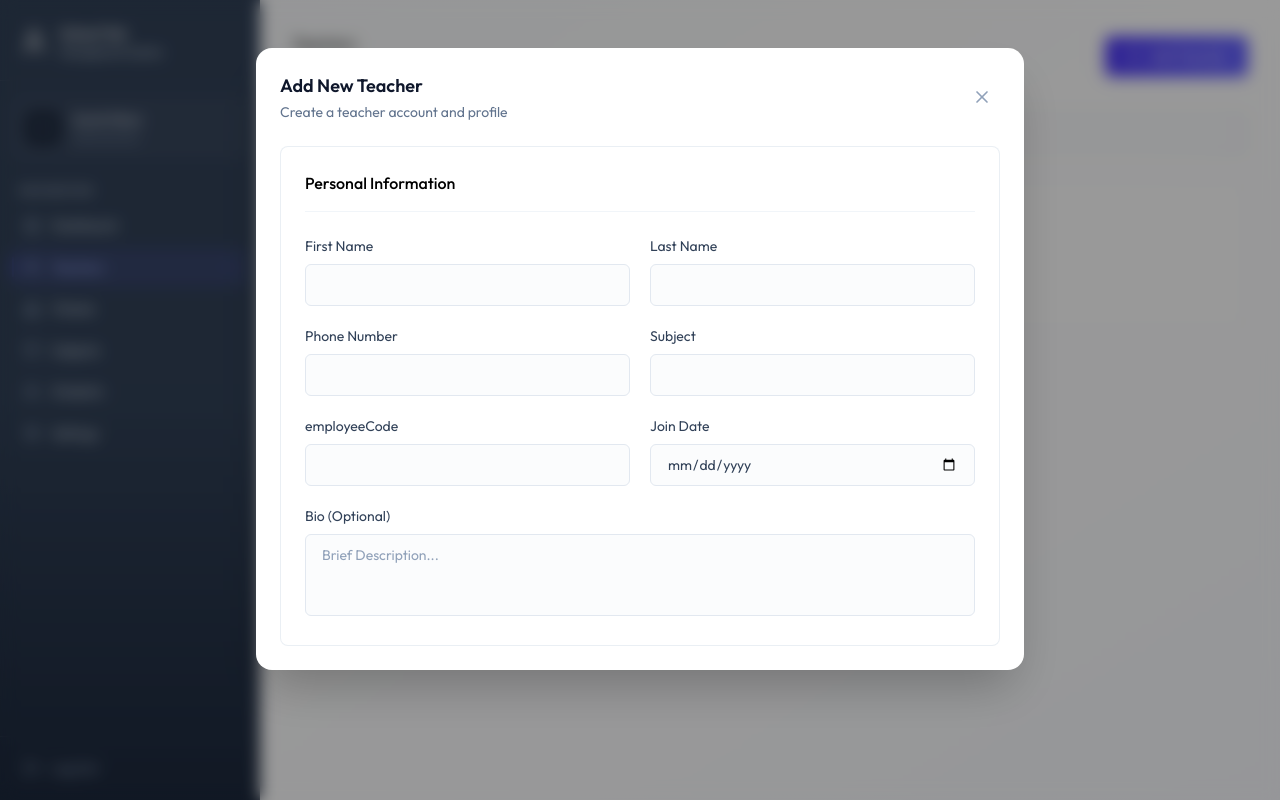
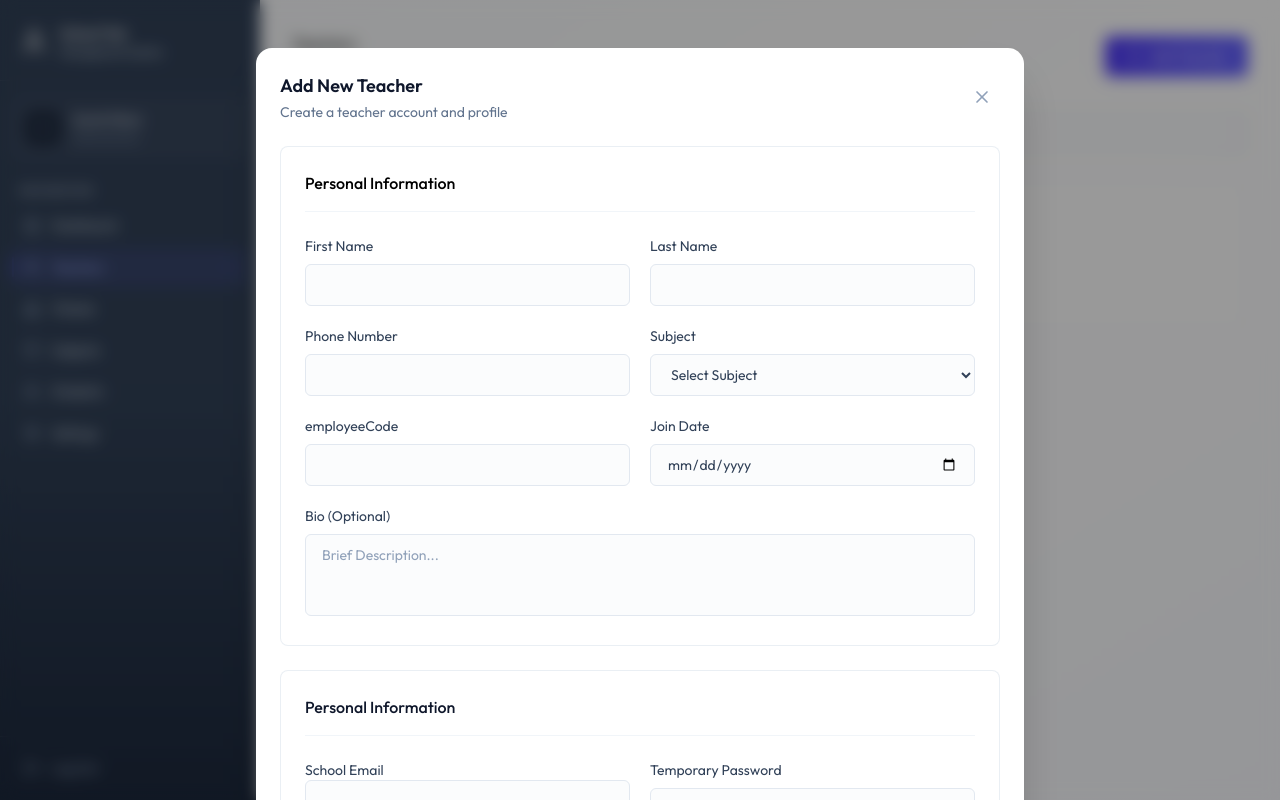
Before and after one commit to KTshibangu/school_management_system, a React (Vite) app in the folder client/: page /teachers in a window 1280 px wide. Both pictures are taken after typing "Sample" into the empty fields and a click on the button "Add Teacher". Built offline with nearby package versions, Linux system fonts and the light colour scheme.

Commit message:
Teacher UI completed

```diff
--- a/client/src/components/TeacherForm.jsx
+++ b/client/src/components/TeacherForm.jsx
@@ -1,11 +1,13 @@
 import React, { useState } from 'react'
 import { useNavigate } from 'react-router-dom'
+import { SUBJECTS } from '../assets/myassets'
+import { Loader2Icon } from 'lucide-react'
 
 
 const TeacherForm = ({ initialData, onSuccess, onCancel }) => {
     const navigate = useNavigate()
 
-    const [loading, setLoading] = useState(true)
+    const [loading, setLoading] = useState(false)
     const isEditMode = !!initialData
 
     const handleSubmit = async (e) => {
@@ -33,7 +35,14 @@ const TeacherForm = ({ initialData, onSuccess, onCancel }) => {
                     </div>
                     <div>
                         <label className='block mb-2'>Subject</label>
-                        <input name='subject' required defaultValue={initialData?.subject} />
+                        <select name="subject" defaultValue={initialData?.subject}>
+                            <option value="">Select Subject</option>
+                            {SUBJECTS.map((subject) => (
+                                <option key={subject} value={subject}>
+                                    {subject}
+                                </option>
+                            ))}
+                        </select>
                     </div>
                     <div>
                         <label className='block mb-2'>employeeCode</label>
@@ -47,10 +56,64 @@ const TeacherForm = ({ initialData, onSuccess, onCancel }) => {
                     <div className='sm:col-span-2'>
                         <label className='block mb-2'>Bio (Optional)</label>
                         <textarea name='bio' rows={3} defaultValue={initialData?.bio} className='resize-none'
-                        placeholder='Brief Description...'/>
+                            placeholder='Brief Description...' />
                     </div>
+                    {
+                        isEditMode && (
+                            <div>
+                                <label className='block mb-2'>Status</label>
+                                <select name="employmentStatus" defaultValue={initialData?.employmentStatus}>
+                                    <option value="ACTIVE">Active</option>
+                                    <option value="INACTIVE">Inactive</option>
+                                </select>
+                            </div>
+                        )
+                    }
                 </div>
             </div>
+
+            {/* Account Setup */}
+            <div className='card p-5 sm:p-6'>
+                <h3 className='text-base font-medium text-slate-900 mb-6 pb-4 border-b border-slate-100'>
+                    Personal Information
+                </h3>
+                <div className='grid grid-cols-1 sm:grid-cols-2 gap-5 text-sm text-slate-700'>
+                    <div>
+                        <label className='sm:col-span-2'>School Email</label>
+                        <input type='email' name='email' required defaultValue={initialData?.email} />
+                    </div>
+                    {
+                        !isEditMode && (
+                            <div>
+                                <label className='block mb-2'>Temporary Password</label>
+                                <input type="password" name='password' required />
+                            </div>
+                        )
+                    }
+                    {
+                        isEditMode && (
+                            <div>
+                                <label className='block mb-2'>Change Password(Optional)</label>
+                                <input type="password" name='password' placeholder='Leave blank to keep current password' />
+                            </div>
+                        )
+                    }
+                </div>
+            </div>
+
+            {/* buttons */}
+            <div className='flex flex-col-reverse sm:flex-row justify-end gap-3 pt-2'>
+                <button onClick={() => (onCancel ? onCancel() : navigate(-1))} type='button'
+                className='btn-secondary cursor-pointer'>
+                    Cancel
+                </button>
+                <button type='submit' disabled={loading} className='btn-primary flex items-center
+                justify-center cursor-pointer'>
+                    {loading && <Loader2Icon className='w-4 h-4 mr-2 animate-spin' />}
+                    {isEditMode ? "Update Teacher" : "Create Teacher"}
+                </button>
+            </div>
+
         </form>
     )
 }
```
Also changed, not shown: 1 other file (tests, documents, lock files or other folders).
